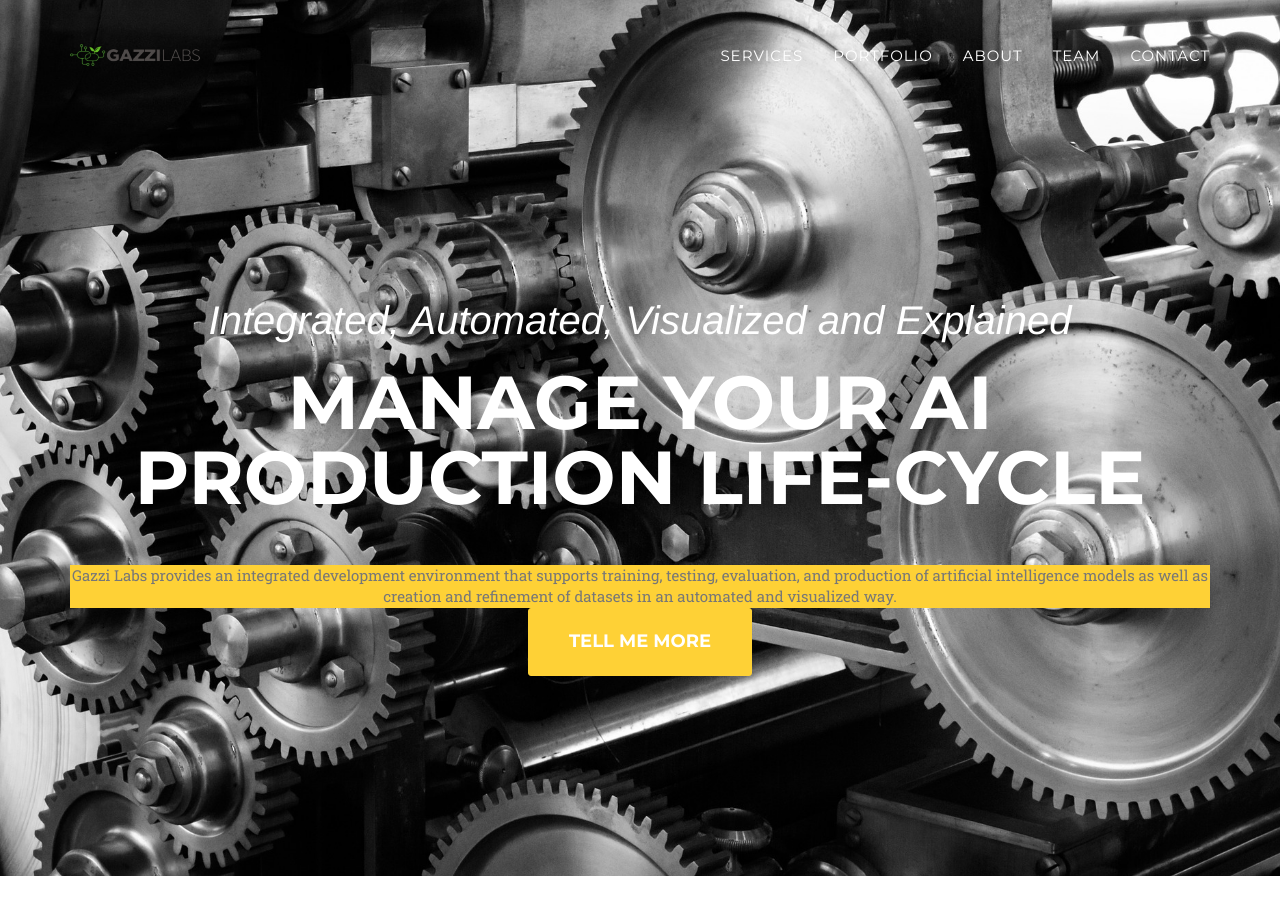
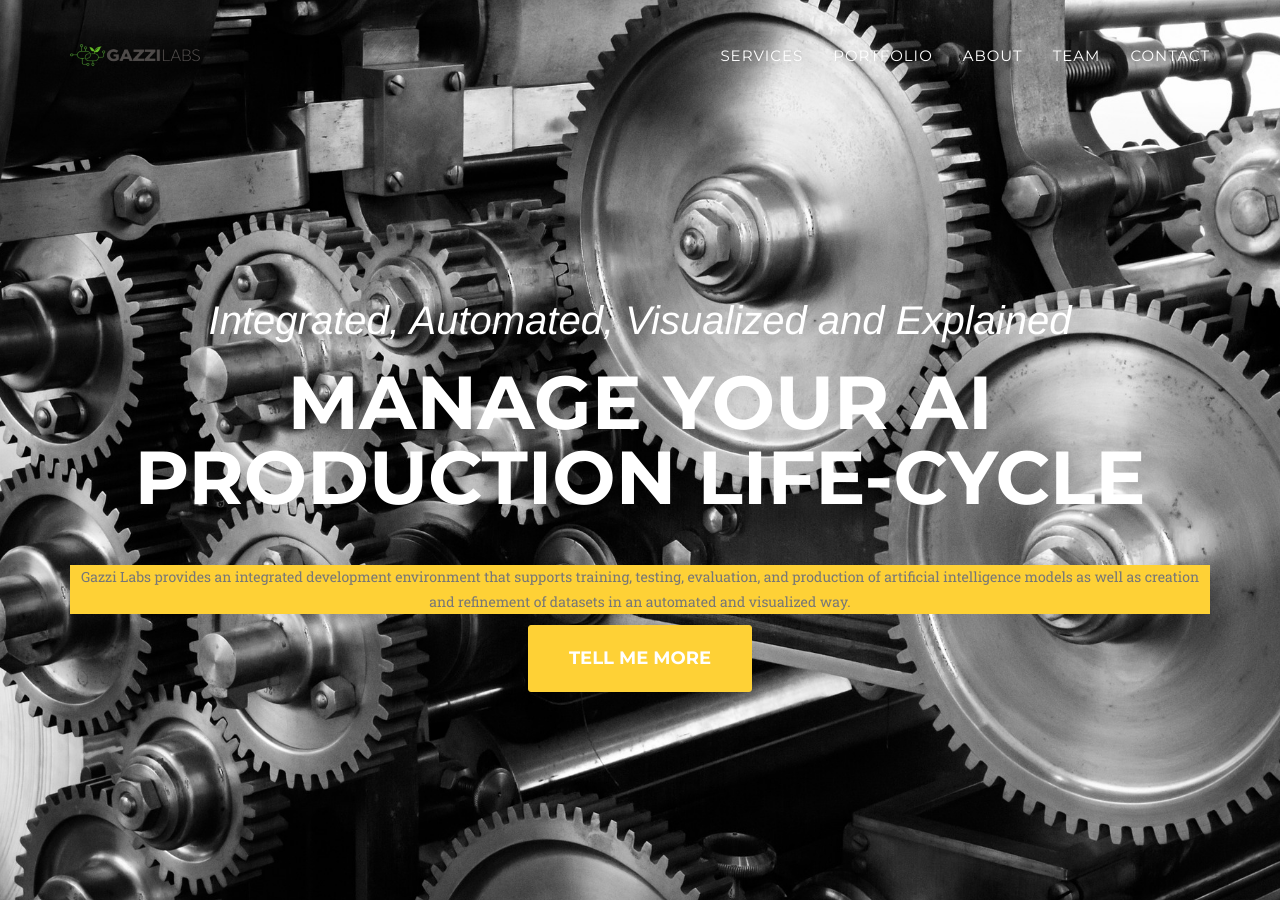
Before and after one commit to gazzilabs/gazzilabs.github.io, a Jekyll site: the page built from index.html, in a window 1280 px wide and 900 px high. Built offline with Jekyll 4.4.1, drawn with Linux system fonts in a browser that asks for light colours; some web fonts are replaced.

Commit message:
header udpate

```diff
--- a/_includes/header.html
+++ b/_includes/header.html
@@ -49,9 +49,13 @@
             <div class="intro-text">
                 <div class="intro-lead-in">Integrated, Automated, Visualized and Explained</div>
                 <div class="intro-heading">Manage your AI production life-cycle</div>
-                <div class="text-muted alert-success">Gazzi Labs provides an integrated development environment that supports training, testing, evaluation, and production of artificial intelligence models as well as creation and refinement of datasets in an automated and visualized way.</div>
+                <div class="alert-success">
+                    <p class="text-muted">
+                        Gazzi Labs provides an integrated development environment that supports training, testing, evaluation, and production of artificial intelligence models as well as creation and refinement of datasets in an automated and visualized way.
+                    </p>
+                </div>
                 <div class="row">
-                    <a href="#services" class="page-scroll btn btn-xl">Tell Me More</a>
+                    <p><a href="#services" class="page-scroll btn btn-xl">Tell Me More</a></p>
                 </div>
             </div>
         </div>
```
